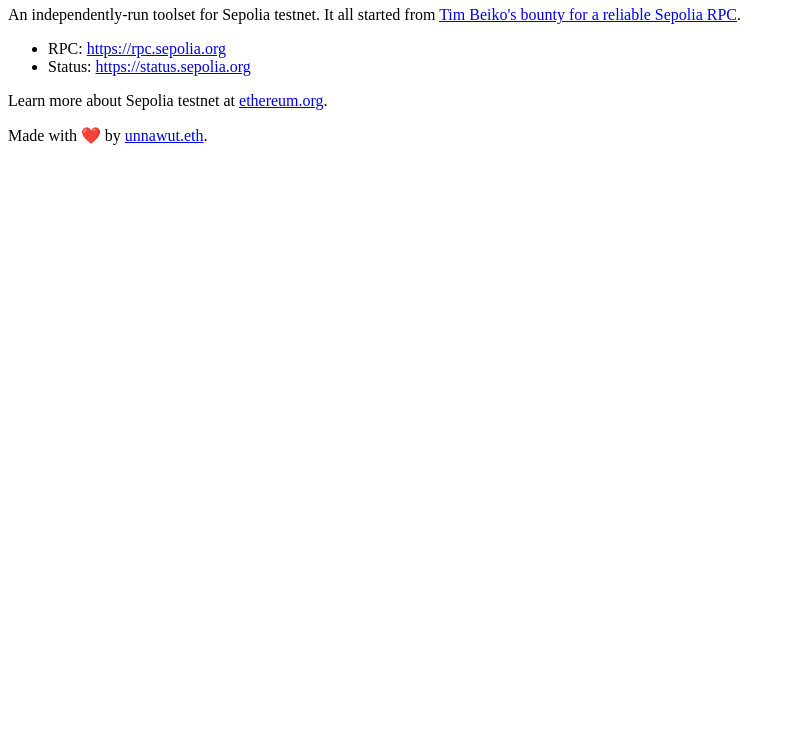
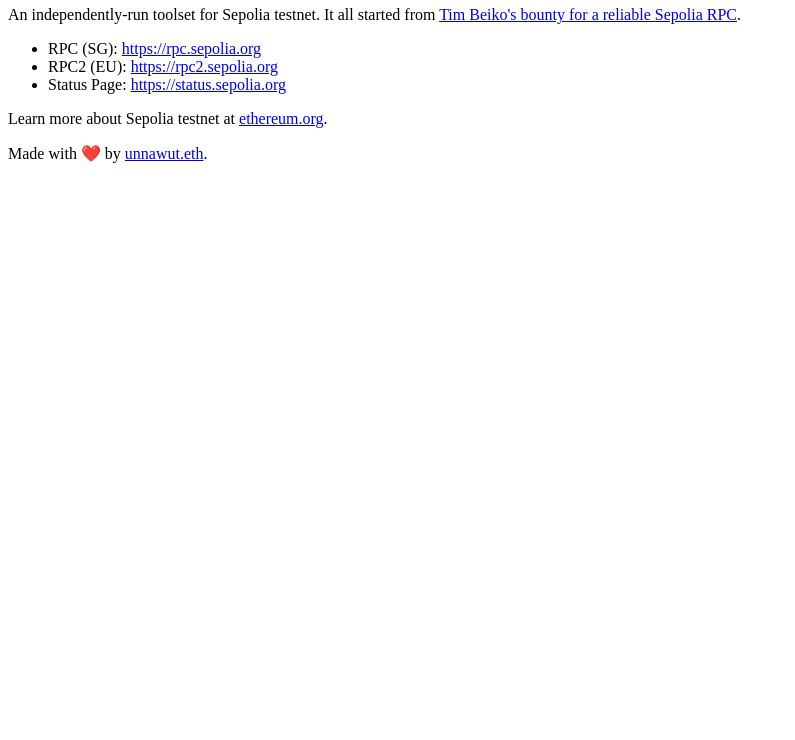
Before and after one commit to unnawut/sepolia-org-landing, a plain HTML site: page index.html in a window 1280 px wide. Shown: the part 60-800 px from the top of the page, without its empty margins (0-795 px from the left). Drawn offline with Linux system fonts and the light colour scheme.

Commit message:
Update index.html

```diff
--- a/index.html
+++ b/index.html
@@ -2,8 +2,9 @@
 An independently-run toolset for Sepolia testnet. It all started from <a href="https://twitter.com/TimBeiko/status/1536802812683689985">Tim Beiko's bounty for a reliable Sepolia RPC</a>.
 
 <ul>
-  <li>RPC: <a href="https://rpc.sepolia.org">https://rpc.sepolia.org</a></li>
-  <li>Status: <a href="https://status.sepolia.org">https://status.sepolia.org</a></li>
+  <li>RPC (SG): <a href="https://rpc.sepolia.org">https://rpc.sepolia.org</a></li>
+  <li>RPC2 (EU): <a href="https://rpc.sepolia.org">https://rpc2.sepolia.org</a></li>
+  <li>Status Page: <a href="https://status.sepolia.org">https://status.sepolia.org</a></li>
 </ul>
 
 <p>Learn more about Sepolia testnet at <a href="https://ethereum.org/en/developers/docs/networks/#sepolia">ethereum.org</a>.</p>
```
